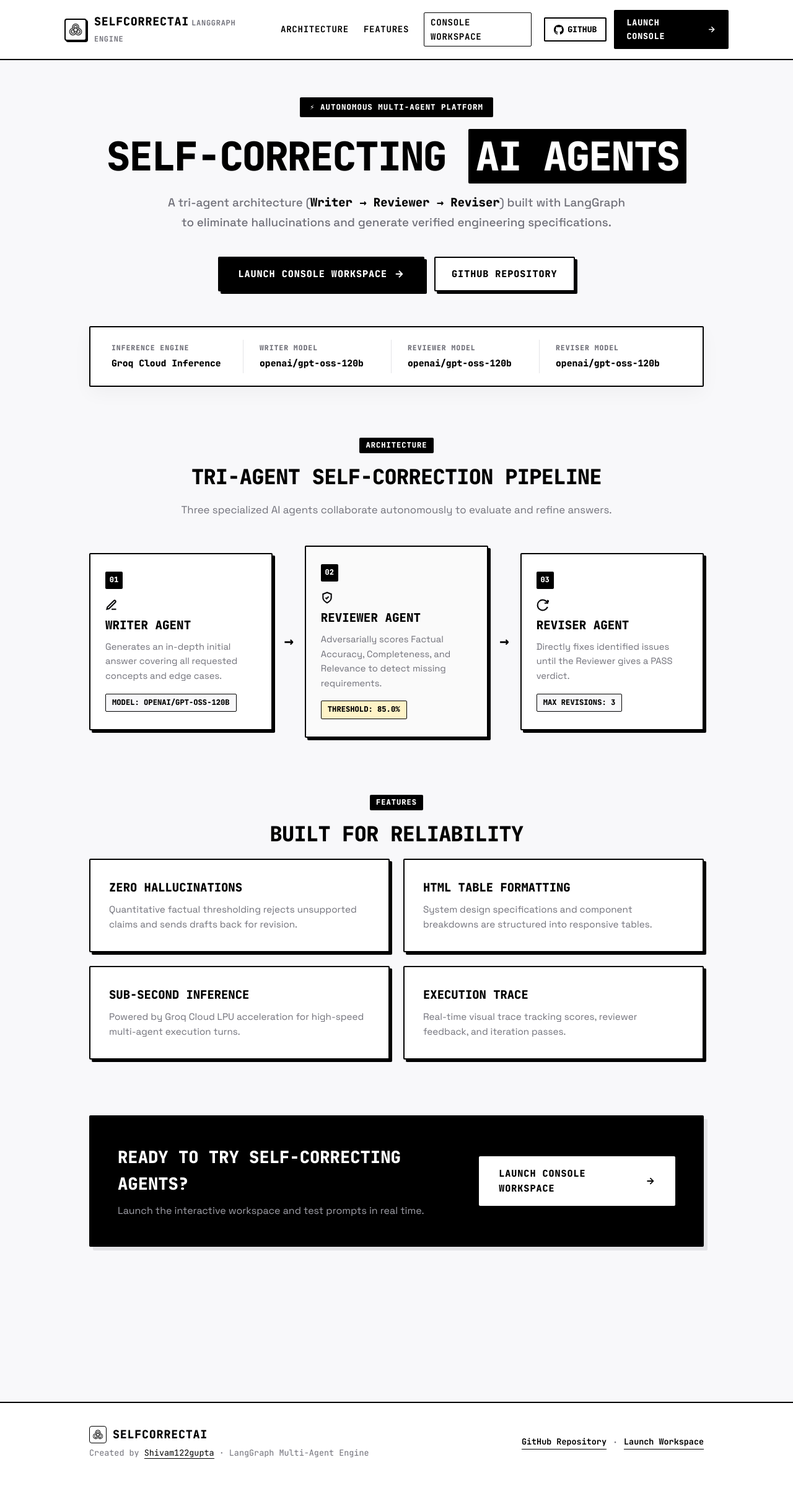
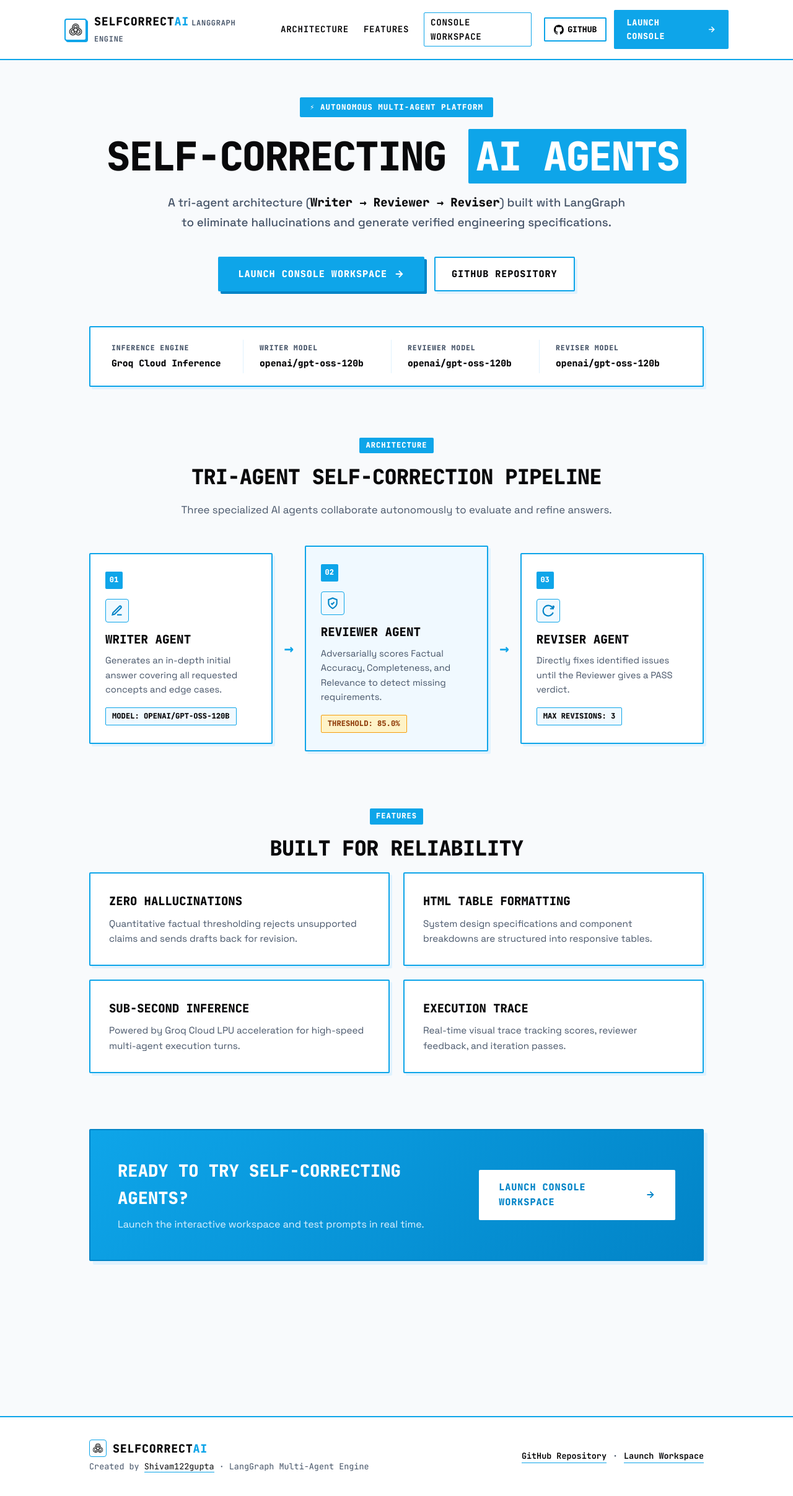
Before and after one commit to Shivam122gupta/self_correcting_ai_agent, a FastAPI app: page / in a window 1280 px wide. Shown: the whole page at 62% size. Before the commit the page ends 2353 px from the top, so only its background shows below. Run offline with FastAPI, Linux system fonts and the light colour scheme.

Commit message:
UI: Apply Sky Blue theme with high-contrast black typography across application

```diff
--- a/static/style.css
+++ b/static/style.css
@@ -1,14 +1,17 @@
-/* SelfCorrect AI — Brutalist Tech System */
+/* SelfCorrect AI — Sky Blue Tech System with Deep Black Typography */
 :root {
-    --ops-bg: #F8F8FA;
+    --ops-bg: #F8FAFC;
     --ops-card-bg: #FFFFFF;
-    --ops-black: #000000;
-    --ops-dark: #111111;
-    --ops-border: #000000;
-    --ops-border-light: #E4E4E7;
+    --ops-black: #0EA5E9;
+    --ops-dark: #0284C7;
+    --ops-deep: #0369A1;
+    --ops-light: #F0F9FF;
+    --ops-tint: #E0F2FE;
+    --ops-border: #0EA5E9;
+    --ops-border-light: #E0F2FE;
 
     --ops-text-main: #09090B;
-    --ops-text-muted: #71717A;
+    --ops-text-muted: #475569;
 
     --ops-emerald: #059669;
     --ops-emerald-bg: #ECFDF5;
@@ -62,7 +65,7 @@ body {
     align-items: center;
     gap: 12px;
     text-decoration: none;
-    color: var(--ops-black);
+    color: var(--ops-text-main);
 }
 .brand-icon {
     padding: 4px 10px;
@@ -120,6 +112,7 @@ body {
     letter-spacing: 0.04em;
     font-family: 'JetBrains Mono', monospace;
     text-transform: uppercase;
+    color: var(--ops-text-main);
 }
 .accent-text {
     color: var(--ops-black);
@@ -138,7 +131,7 @@ body {
     gap: 24px;
 }
 .nav-link {
-    color: var(--ops-black);
+    color: var(--ops-text-main);
     text-decoration: none;
     font-weight: 700;
     font-size: 0.88rem;
@@ -155,6 +148,7 @@ body {
 }
 .nav-link.highlight-link {
     border: 1.5px solid var(--ops-black);
+    color: var(--ops-text-main);
     padding: 4px 10px;
     border-radius: 2px;
 }
@@ -170,7 +164,7 @@ body {
     padding: 7px 14px;
     border-radius: 2px;
     background: #FFFFFF;
-    color: var(--ops-black);
+    color: var(--ops-text-main);
     border: 2px solid var(--ops-black);
     font-size: 0.82rem;
     font-weight: 800;
@@ -238,7 +232,7 @@ body {
     line-height: 1.1;
     letter-spacing: -0.03em;
     margin-bottom: 24px;
-    color: var(--ops-black);
+    color: var(--ops-text-main);
     font-family: 'JetBrains Mono', monospace;
     text-transform: uppercase;
 }
@@ -259,7 +253,7 @@ body {
     font-weight: 500;
 }
 .hero-subtitle .highlight {
-    color: var(--ops-black);
+    color: var(--ops-text-main);
     font-weight: 800;
     font-family: 'JetBrains Mono', monospace;
 }
@@ -284,12 +278,13 @@ body {
     text-transform: uppercase;
     letter-spacing: 0.06em;
     border: 2px solid var(--ops-black);
-    box-shadow: 4px 4px 0px var(--ops-black);
+    box-shadow: 4px 4px 0px var(--ops-dark);
     transition: all 0.2s ease;
 }
 .btn-primary:hover {
     transform: translate(-2px, -2px);
-    box-shadow: 6px 6px 0px var(--ops-black);
+    box-shadow: 6px 6px 0px var(--ops-deep);
+    background: var(--ops-dark);
 }
 .btn-secondary {
     display: inline-flex;
@@ -297,7 +292,7 @@ body {
     padding: 14px 26px;
     border-radius: 2px;
     background: #FFFFFF;
-    color: var(--ops-black);
+    color: var(--ops-text-main);
     text-decoration: none;
     font-weight: 800;
     font-size: 0.95rem;
@@ -305,13 +300,13 @@ body {
     text-transform: uppercase;
     letter-spacing: 0.06em;
     border: 2px solid var(--ops-black);
-    box-shadow: 4px 4px 0px var(--ops-black);
+    box-shadow: 4px 4px 0px var(--ops-tint);
     transition: all 0.2s ease;
 }
 .btn-secondary:hover {
     transform: translate(-2px, -2px);
     box-shadow: 6px 6px 0px var(--ops-black);
-    background: var(--ops-bg);
+    background: var(--ops-light);
 }
 
 /* System Stats Strip */
@@ -323,7 +318,7 @@ body {
     border-radius: 2px;
     background: #FFFFFF;
     border: 2px solid var(--ops-black);
-    box-shadow: 0 10px 30px rgba(0, 0, 0, 0.04);
+    box-shadow: 4px 4px 0px var(--ops-tint);
 }
 .stat-card {
     display: flex;
@@ -371,7 +366,7 @@ body {
     font-weight: 900;
     letter-spacing: -0.02em;
     margin-bottom: 12px;
-    color: var(--ops-black);
+    color: var(--ops-text-main);
     font-family: 'JetBrains Mono', monospace;
     text-transform: uppercase;
 }
@@ -398,7 +393,7 @@ body {
     border-radius: 2px;
     background: #FFFFFF;
     border: 2px solid var(--ops-black);
-    box-shadow: 4px 4px 0px var(--ops-black);
+    box-shadow: 4px 4px 0px var(--ops-tint);
     text-align: left;
     transition: all 0.2s ease;
 }
@@ -407,7 +402,7 @@ body {
     box-shadow: 6px 6px 0px var(--ops-black);
 }
 .workflow-card.highlighted {
-    background: #FAFAFA;
+    background: var(--ops-light);
 }
 .card-step {
     font-size: 0.75rem;
@@ -422,10 +417,21 @@ body {
     place-items: center;
     margin-bottom: 16px;
 }
+.card-icon-box {
+    width: 38px;
+    height: 38px;
+    border-radius: 4px;
+    background: var(--ops-light);
+    border: 1.5px solid var(--ops-black);
+    color: var(--ops-dark);
+    display: grid;
+    place-items: center;
+    margin-bottom: 12px;
+}
 .workflow-card h3 {
     font-size: 1.2rem;
     font-weight: 900;
-    color: var(--ops-black);
+    color: var(--ops-text-main);
     margin-bottom: 8px;
     font-family: 'JetBrains Mono', monospace;
     text-transform: uppercase;
@@ -440,18 +446,18 @@ body {
     display: inline-block;
     padding: 4px 10px;
     border-radius: 2px;
-    background: var(--ops-bg);
-    border: 1px solid var(--ops-black);
+    background: var(--ops-light);
+    border: 1.5px solid var(--ops-black);
     font-size: 0.76rem;
     font-weight: 800;
     font-family: 'JetBrains Mono', monospace;
-    color: var(--ops-black);
+    color: var(--ops-text-main);
     text-transform: uppercase;
 }
 .card-tag.alert {
     background: #FEF3C7;
-    color: var(--ops-black);
-    border-color: var(--ops-black);
+    color: #92400E;
+    border-color: #F59E0B;
 }
 .flow-arrow {
     font-size: 1.6rem;
@@ -475,7 +481,7 @@ body {
     border-radius: 2px;
     background: #FFFFFF;
     border: 2px solid var(--ops-black);
-    box-shadow: 4px 4px 0px var(--ops-black);
+    box-shadow: 4px 4px 0px var(--ops-tint);
     text-align: left;
     transition: all 0.2s ease;
 }
@@ -486,7 +492,7 @@ body {
 .feature-card h3 {
     font-size: 1.18rem;
     font-weight: 900;
-    color: var(--ops-black);
+    color: var(--ops-text-main);
     margin-bottom: 8px;
     font-family: 'JetBrains Mono', monospace;
     text-transform: uppercase;
@@ -504,10 +510,10 @@ body {
 .cta-banner-card {
     padding: 44px;
     border-radius: 2px;
-    background: var(--ops-black);
+    background: linear-gradient(135deg, #0EA5E9 0%, #0284C7 100%);
     color: #FFFFFF;
-    border: 2px solid var(--ops-black);
-    box-shadow: 6px 6px 0px #E4E4E7;
+    border: 2px solid var(--ops-dark);
+    box-shadow: 6px 6px 0px var(--ops-tint);
     display: flex;
     align-items: center;
     justify-content: space-between;
@@ -522,17 +528,18 @@ body {
     text-transform: uppercase;
 }
 .cta-content p {
-    color: #A1A1AA;
+    color: #E0F2FE;
     font-size: 1rem;
 }
 .cta-action .btn-primary {
     background: #FFFFFF;
-    color: var(--ops-black);
+    color: var(--ops-dark);
     border-color: #FFFFFF;
     box-shadow: none;
 }
 .cta-action .btn-primary:hover {
-    background: var(--ops-bg);
+    background: var(--ops-light);
+    color: var(--ops-deep);
 }
 
 /* Workspace Console Styling */
@@ -1002,9 +1014,12 @@ textarea:focus {
     gap: 10px;
 }
 .footer-link {
-    color: var(--ops-black);
+    color: var(--ops-text-main);
     text-decoration: none;
     border-bottom: 1px solid var(--ops-black);
+}
+.footer-link:hover {
+    color: var(--ops-black);
 }
 
 /* Utilities */
```
Also changed, not shown: other parts of static/style.css (+31 -37 lines).
